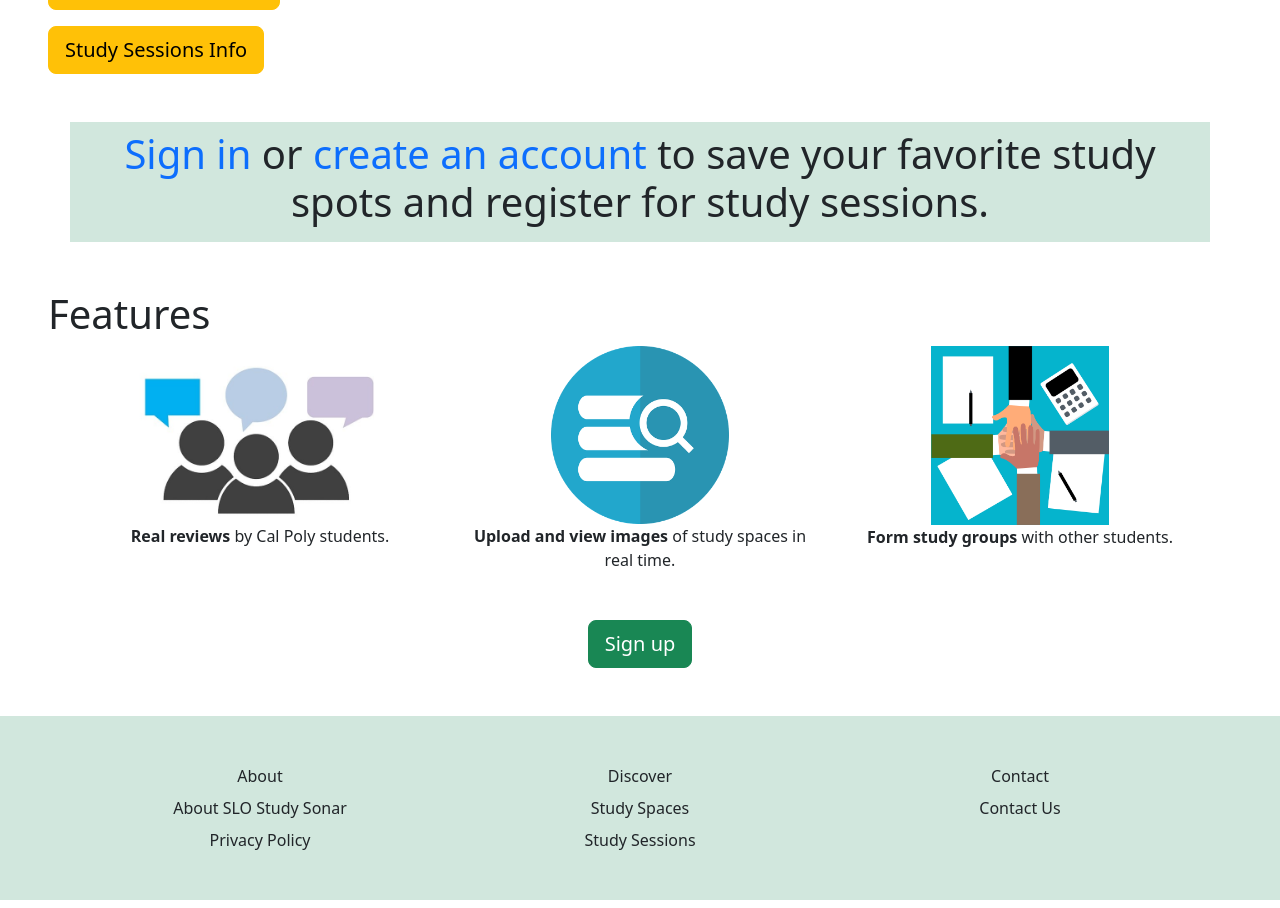
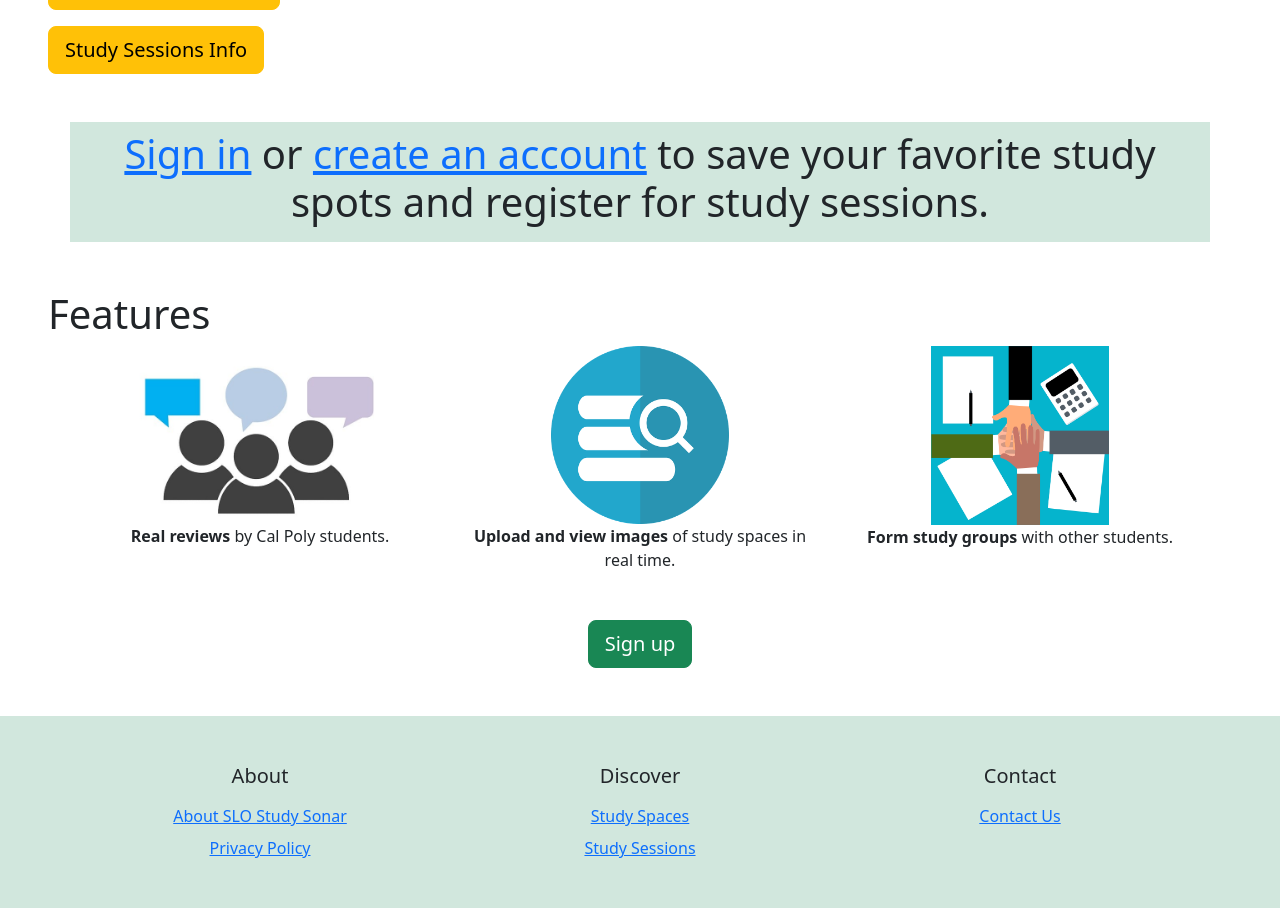
Before and after one commit to bhillyard/SloStudySonar, a React (Create React App) app in the folder packages/react-frontend/: page / in a window 1280 px wide. Shown: the part 1044-1952 px from the top of the page. Built offline with nearby package versions, Linux system fonts and the light colour scheme.

Commit message:
anchor tags for links on landing page

```diff
--- a/packages/react-frontend/src/App.js
+++ b/packages/react-frontend/src/App.js
@@ -70,7 +70,7 @@ function App() {
 
       {/* Sign in or create an account... div */}
       <div class="container my-10 py-2 px-5 bg-success-subtle">
-        <h1> <span class="text-primary"> <a text-primary>Sign in</a></span> or <span class="text-primary">create an account</span> to save your favorite study spots and register for study sessions.</h1>
+        <h1> <a href="#">Sign in</a> or <a href="#">create an account</a> to save your favorite study spots and register for study sessions.</h1>
       </div>
 
       {/*Features div*/}
@@ -104,27 +104,27 @@ function App() {
         <div class="container text-center">
           <div class="row">
             <div class="col">
-              About
+              <h5>About</h5>
               <div class="py-2">
-                About SLO Study Sonar
+                <a href="#">About SLO Study Sonar</a>
               </div>
               <div>
-                Privacy Policy
+                <a href="#">Privacy Policy</a>
               </div>
             </div>
             <div class="col">
-              Discover
+              <h5>Discover</h5>
               <div class="py-2">
-                Study Spaces
+                <a href="#">Study Spaces</a>
               </div>
               <div>
-                Study Sessions
+                <a href="#">Study Sessions</a>
               </div>
             </div>
             <div class="col">
-              Contact
+              <h5>Contact</h5>
               <div class="py-2">
-                Contact Us
+                <a href="#">Contact Us</a>
               </div>
             </div>
           </div>
```
Also changed, not shown: packages/react-frontend/src/images/book.svg (added).
